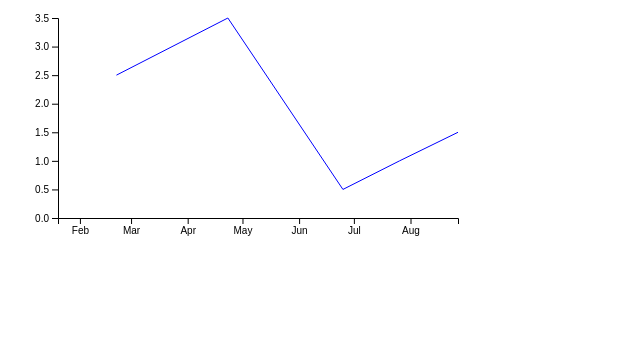
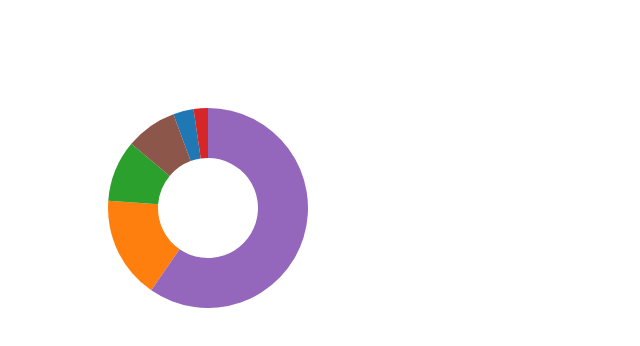
Before and after one commit to alexaaaant/d3_test, a website built with webpack: page dist/index.html in a window 1280 px wide. Shown: the whole page, without its empty margins (0-640 px from the left). Built offline with nearby package versions, Linux system fonts and the light colour scheme.

Commit message:
d3 пай чарт

```diff
--- a/src/index.js
+++ b/src/index.js
@@ -8,36 +8,30 @@ function showData(data) {
     const bodyW = 400
 
     data = data.map(d => ({
-        date: new Date(d.date),
-        price: +d.price
+        country: d.country,
+        sales: +d.sales
     }))
 
-    const maxValue = d3.max(data, d => d.price)
+    let pie = d3.pie()
+        .value(d => d.sales)
 
-    const yScale = d3.scaleLinear()
-        .range([bodyH, 0])
-        .domain([0, maxValue])
+    let colorScale = d3.scaleOrdinal()
+        .range(d3.schemeCategory10)
+        .domain(data.map(d => d.country))
 
-    body.append("g")
-        .call(d3.axisLeft(yScale))
+    let arc = d3.arc()
+        .outerRadius(bodyH / 2)
+        .innerRadius(50)
 
-    const xScale = d3.scaleTime()
-        .domain(d3.extent(data, d => d.date))
-        .range([0, bodyW])
-
-    body.append("g")
-        .attr("transform", `translate(0,${bodyH})`)
-        .call(d3.axisBottom(xScale).tickFormat(d3.timeFormat("%b")))
-
-    let valueline = d3.line()
-        .x(d => xScale(d.date))
-        .y(d => yScale(d.price))
-        .defined(d => !!d.price)
-
-    body.append("path")
-        .datum(data)
-        .attr("d", valueline)
-        .attr("class", "line")
+    let g = body.selectAll(".arc")
+        .data(pie(data))
+        .enter()
+        .append("g")
+    g.append("path")
+        .attr("d", arc)
+        .attr("fill", d => {
+            return colorScale(d.data.country)
+        })
 }
 
 
```
Also changed, not shown: dist/data.csv, dist/index.html.
